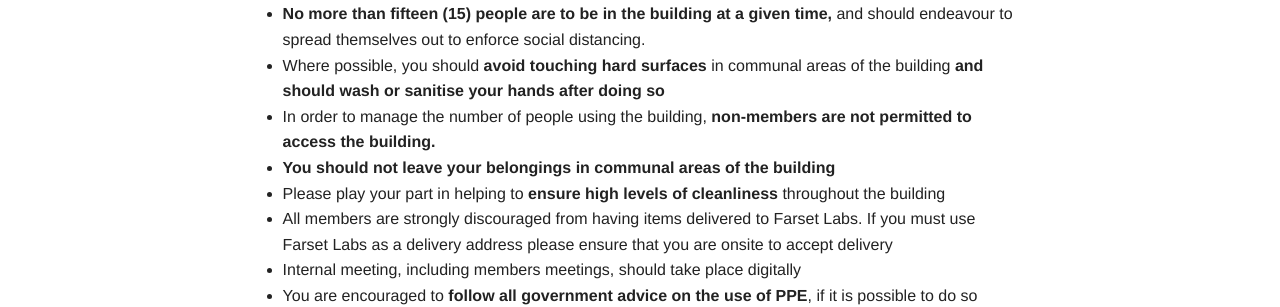
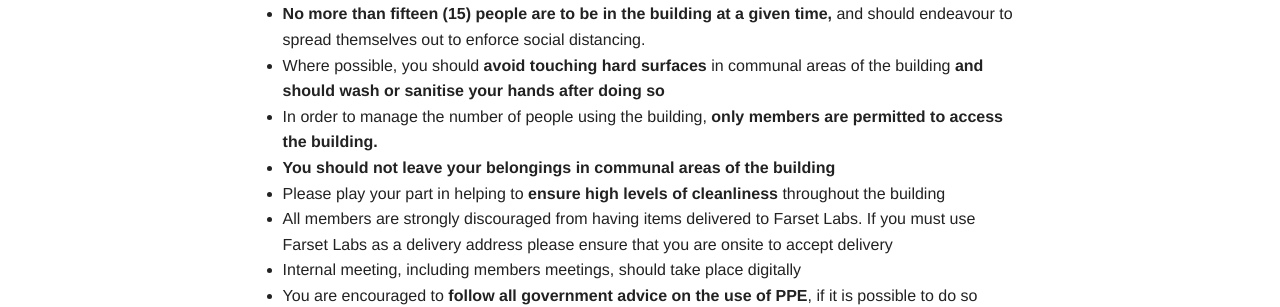
Before and after one commit to FarsetLabs/farsetlabs.github.io, a Jekyll site: the page built from about/coronavirus_return_policy.md, in a window 1280 px wide and 900 px high, scrolled down 1799 px. Shown: the part 152-459 px from the top of the window. Built offline with Jekyll 4.4.1, drawn with Linux system fonts in a browser that asks for light colours; nearby versions of some CDN libraries; our own code applies the rules of GitHub Pages for plain Markdown files.

Commit message:
Update about/coronavirus_return_policy.md

```diff
--- a/about/coronavirus_return_policy.md
+++ b/about/coronavirus_return_policy.md
@@ -39,7 +39,7 @@
 - Please **avoid physical contact and maintain at least 2 metres distance** from other Farset Labs members
 - **No more than fifteen (15) people are to be in the building at a given time,** and should endeavour to spread themselves out to enforce social distancing.
 - Where possible, you should **avoid touching hard surfaces** in communal areas of the building **and should wash or sanitise your hands after doing so**
-- In order to manage the number of people using the building, **non-members are not permitted to access the building.**
+- In order to manage the number of people using the building, **only members are permitted to access the building.**
 - **You should not leave your belongings in communal areas of the building**
 - Please play your part in helping to **ensure high levels of cleanliness** throughout the building
 - All members are strongly discouraged from having items delivered to Farset Labs. If you must use Farset Labs as a delivery address please ensure that you are onsite to accept delivery
```
